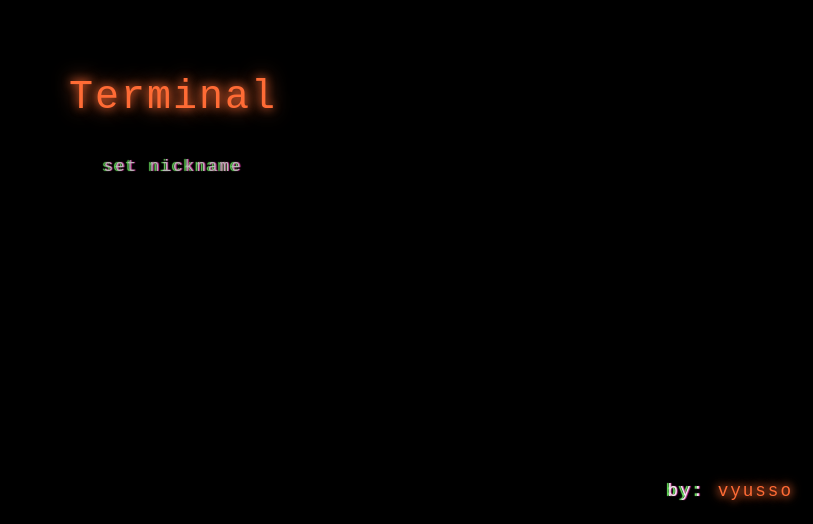
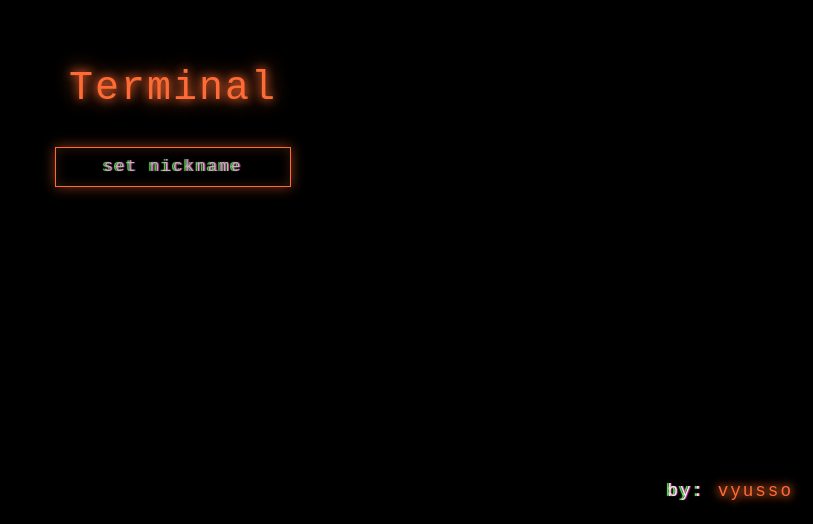
Before and after one commit to vyusso/terminal, a Next.js app: page / in a window 1280 px wide. Shown: the part 276-800 px from the top of the page, without its empty margins (467-1280 px from the left). Built offline with nearby package versions, Linux system fonts and the light colour scheme.

Commit message:
just fixed some styling im going to bed zzzz

```diff
--- a/app/globals.css
+++ b/app/globals.css
@@ -257,7 +257,8 @@ a {
 
 .nickname-input {
   background: transparent;
-  border: none;
+  border: 1px solid #eee;
+  border-radius: 0px;
   color: #eee;
   font-family: inherit;
   font-size: inherit;
@@ -267,6 +268,16 @@ a {
   caret-color: #eee;
   min-width: 150px;
   text-align: center;
+  padding: 8px 12px;
+  box-shadow: 0 0 8px rgba(255, 107, 53, 0.3),
+    inset 0 0 8px rgba(255, 107, 53, 0.1);
+  transition: all 0.3s cubic-bezier(0.4, 0, 0.2, 1);
+}
+
+.nickname-input:focus {
+  box-shadow: 0 0 12px rgba(255, 107, 53, 0.5),
+    inset 0 0 12px rgba(255, 107, 53, 0.2);
+  border-color: #ff6b35;
 }
 
 .nickname-input::placeholder {
```
